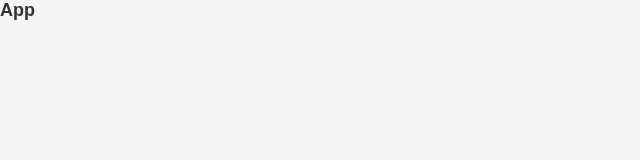
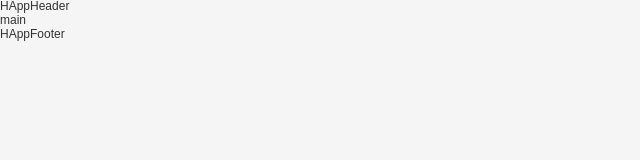
Before and after one commit to WarmedHeart/h-music-web-react, a React (Create React App) app: page / in a window 1280 px wide. Shown: the top 160 px of the page, without its empty margins (0-640 px from the left). Built offline with nearby package versions, Linux system fonts and the light colour scheme.

Commit message:
大概布局划分

```diff
--- a/src/App.js
+++ b/src/App.js
@@ -1,9 +1,14 @@
 import React, { memo } from 'react'
+
+import HAppHeader from '@/components/app-header';
+import HAppFooter from '@/components/app-footer';
 
 export default memo(function App() {
   return (
     <div>
-      <h2>App</h2>
+      <HAppHeader />
+      main
+      <HAppFooter />
     </div>
   )
 })
--- /dev/null
+++ b/src/components/app-footer/index.js
@@ -0,0 +1,9 @@
+import React, { memo } from 'react'
+
+export default memo(function HAppFooter() {
+  return (
+    <div>
+      HAppFooter
+    </div>
+  )
+})
--- /dev/null
+++ b/src/components/app-header/index.js
@@ -0,0 +1,9 @@
+import React, { memo } from 'react'
+
+export default memo(function HAppHeader() {
+  return (
+    <div>
+      HAppHeader
+    </div>
+  )
+})
```
